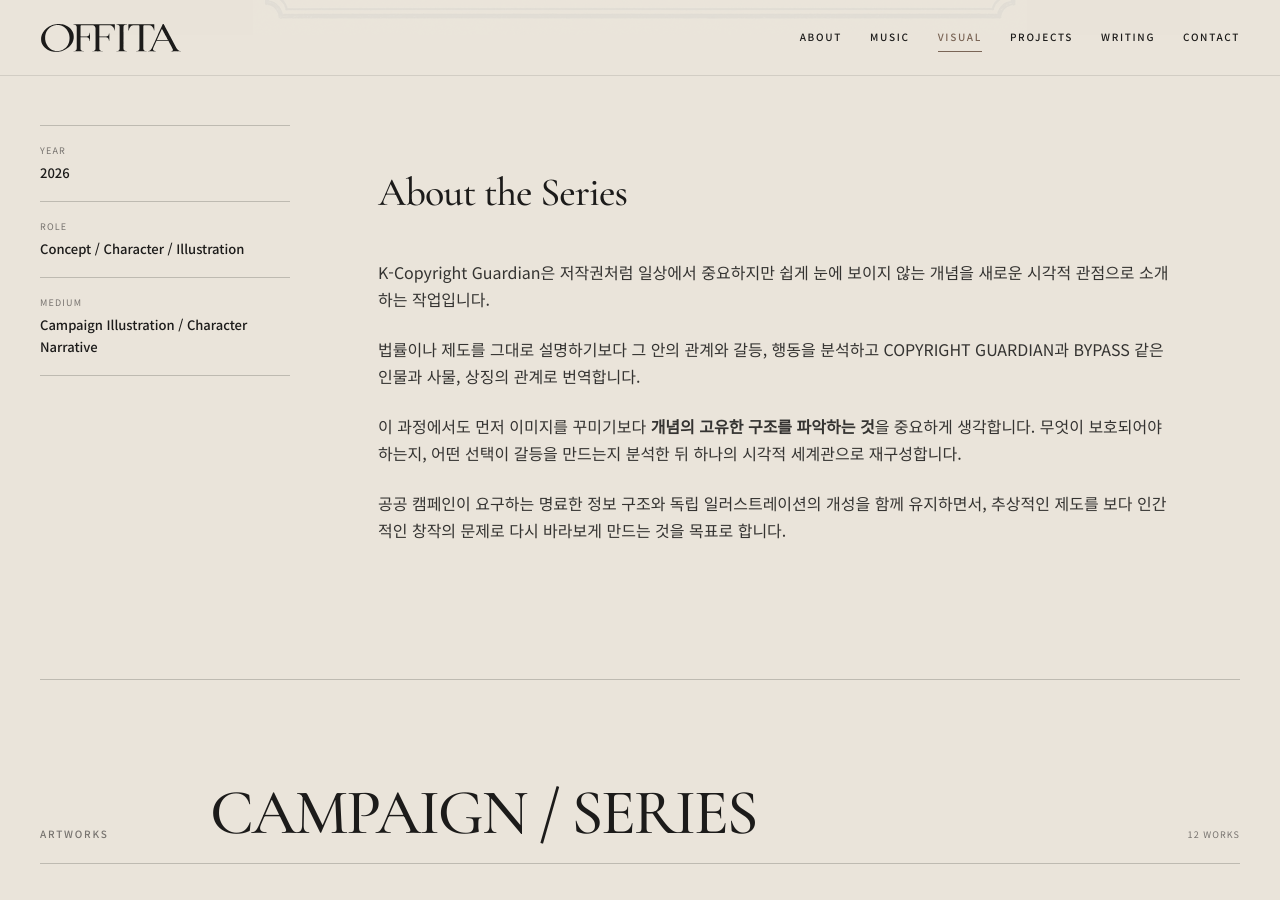
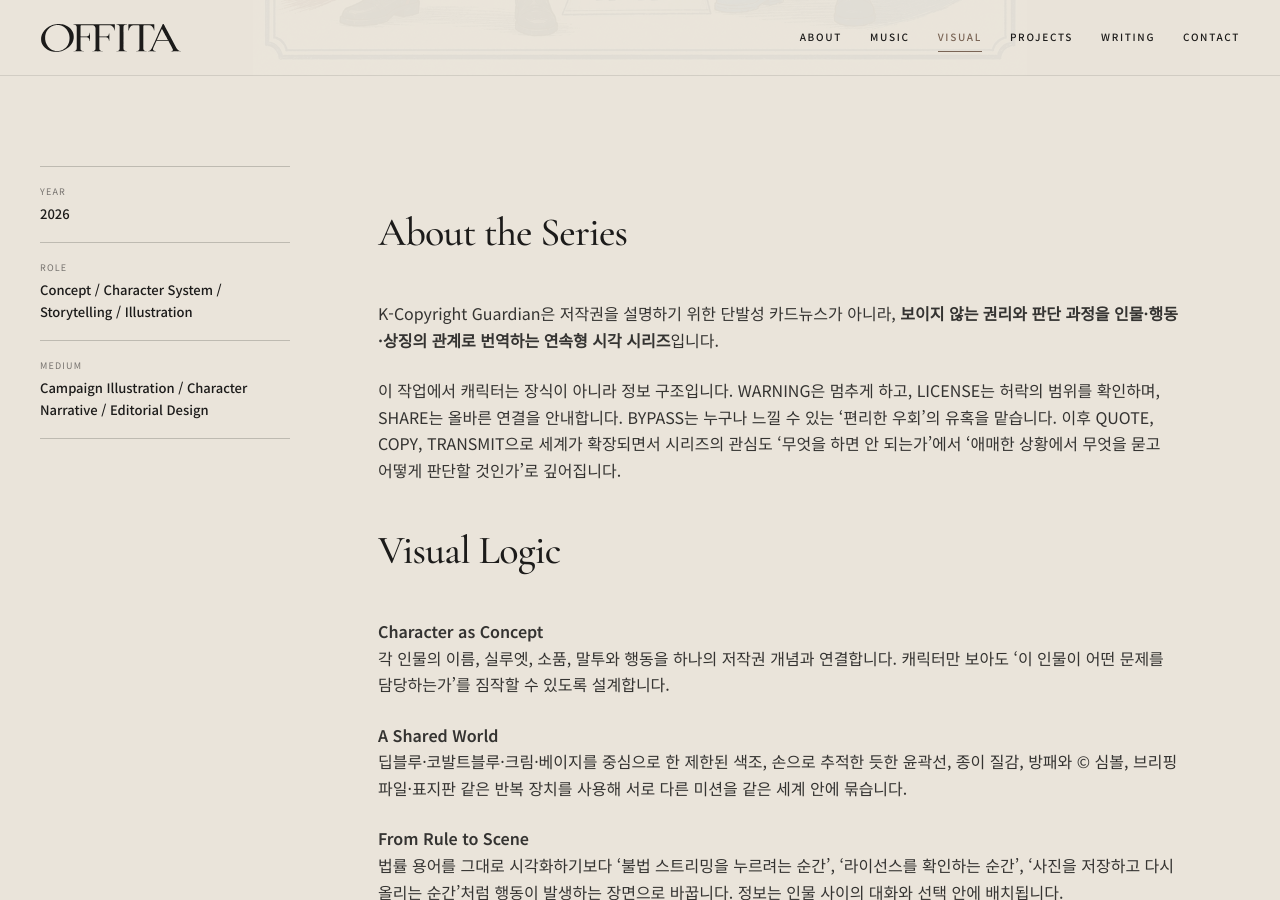
Before and after one commit to offitaamor/offitaamor.github.io, a Jekyll site: the page built from _visual/k-copyright-guardian.md, in a window 1280 px wide and 900 px high, scrolled down 1338 px. Built offline with Jekyll 4.4.1, drawn with Linux system fonts in a browser that asks for light colours; some of the changed text lies outside the part shown.

Commit message:
Expand K-Copyright Guardian visual series archive

```diff
--- a/_visual/k-copyright-guardian.md
+++ b/_visual/k-copyright-guardian.md
@@ -5,68 +5,119 @@
 order: 2
 category: "VISUAL / PUBLIC CAMPAIGN"
 year: "2026"
-role: "Concept / Character / Illustration"
-medium: "Campaign Illustration / Character Narrative"
-summary: "저작권과 창작자의 권리처럼 눈에 보이지 않는 개념을 인물과 상징, 서사의 관계로 다시 소개하는 시각 캠페인."
+role: "Concept / Character System / Storytelling / Illustration"
+medium: "Campaign Illustration / Character Narrative / Editorial Design"
+summary: "저작권의 경고·허락·공유·우회·복제·전송처럼 보이지 않는 개념을 캐릭터의 성격과 행동으로 번역하고, 월별 미션을 하나의 연속된 캠페인 세계관으로 구축한 시각 시리즈."
 cover: "/assets/uploads/visual/copyright/cover-01.webp"
 featured: true
 external_url: ""
 gallery:
-  - title: "Campaign Cover 01"
-    group: "CAMPAIGN / SERIES"
+  - title: "Becoming the Copyright Guardian"
+    group: "JUNE / BECOMING THE GUARDIAN"
+    remote_image: "https://drive.google.com/thumbnail?id=1gpxuMJGNu9oWt2obyDhTLO68SMjY-oIm&sz=w1600"
+    drive_url: "https://drive.google.com/file/d/1gpxuMJGNu9oWt2obyDhTLO68SMjY-oIm/view"
+    note: "발대식을 단순한 행사 후기가 아니라 저작권 보호자의 역할을 부여받는 위촉 장면으로 재구성한 시리즈의 시작점."
+  - title: "The Beginning"
+    group: "JUNE / BECOMING THE GUARDIAN"
+    remote_image: "https://drive.google.com/thumbnail?id=1YhUF9hrk-TrEBR_u6T1MLEQHUlwan-gG&sz=w1600"
+    drive_url: "https://drive.google.com/file/d/1YhUF9hrk-TrEBR_u6T1MLEQHUlwan-gG/view"
+    note: "실제 발대식 기록을 아날로그 브리핑 파일의 시각 언어 안에 배치했다."
+  - title: "Copyright in My Practice"
+    group: "JUNE / BECOMING THE GUARDIAN"
+    remote_image: "https://drive.google.com/thumbnail?id=1CXsoZcFA01te7zj7W3A_Xl9uNxadQo1Q&sz=w1600"
+    drive_url: "https://drive.google.com/file/d/1CXsoZcFA01te7zj7W3A_Xl9uNxadQo1Q/view"
+    note: "음악과 시각 작업을 병행하는 실제 창작 환경을 통해 저작권을 추상적 제도가 아닌 제작 과정의 문제로 연결했다."
+  - title: "The Three Pillars of Copyright"
+    group: "JULY / WARNING · LICENSE · SHARE"
+    remote_image: "https://drive.google.com/thumbnail?id=11dVw7YZihFoE8Ntn8sfBElHABhHp16ko&sz=w1600"
+    drive_url: "https://drive.google.com/file/d/11dVw7YZihFoE8Ntn8sfBElHABhHp16ko/view"
+    note: "WARNING, LICENSE, SHARE를 서로 다른 성격의 인물로 만들고 ‘멈추기 · 확인하기 · 올바르게 공유하기’를 하나의 캐릭터 시스템으로 구조화했다."
+  - title: "BYPASS / Cover 01"
+    group: "AUGUST / BYPASS"
     image: "/assets/uploads/visual/copyright/cover-01.webp"
     drive_url: "https://drive.google.com/file/d/1iABAMeS6ZBusiYbI0dhK3Y9jPb3C6wOv/view"
-  - title: "Campaign Cover 02"
-    group: "CAMPAIGN / SERIES"
+    note: "편한 우회로를 제안하는 BYPASS와 권리의 길을 지키는 COPYRIGHT GUARDIAN을 한 화면에 대비시킨 메인 비주얼."
+  - title: "BYPASS / Cover 02"
+    group: "AUGUST / BYPASS"
     image: "/assets/uploads/visual/copyright/cover-02.webp"
     drive_url: "https://drive.google.com/file/d/1eOIH2l3sfCVXXRD7lb5uXqyXZe8HFFWq/view"
   - title: "MISSION 01"
-    group: "CAMPAIGN / SERIES"
+    group: "AUGUST / BYPASS"
     image: "/assets/uploads/visual/copyright/mission-01.webp"
     drive_url: "https://drive.google.com/file/d/1SFCQednIWWgDB5SHnrfUanbYzirPkveg/view"
+    note: "불법 스트리밍의 유혹을 하나의 상황과 선택으로 시각화."
   - title: "MISSION 02"
-    group: "CAMPAIGN / SERIES"
+    group: "AUGUST / BYPASS"
     image: "/assets/uploads/visual/copyright/mission-02.webp"
     drive_url: "https://drive.google.com/file/d/1T91WZHvmj2z-izFl0e9I-pLGPWtkp6qH/view"
   - title: "MISSION 03"
-    group: "CAMPAIGN / SERIES"
+    group: "AUGUST / BYPASS"
     image: "/assets/uploads/visual/copyright/mission-03.webp"
     drive_url: "https://drive.google.com/file/d/1hXiRnhxcTbZUJEwzgz-xgMDHMKoVHsaQ/view"
   - title: "MISSION 04"
-    group: "CAMPAIGN / SERIES"
+    group: "AUGUST / BYPASS"
     image: "/assets/uploads/visual/copyright/mission-04.webp"
     drive_url: "https://drive.google.com/file/d/1AzhKO9Dr8GmfjK6QfjerbPMhPK6AuI_L/view"
   - title: "MISSION 05"
-    group: "CAMPAIGN / SERIES"
+    group: "AUGUST / BYPASS"
     image: "/assets/uploads/visual/copyright/mission-05.webp"
     drive_url: "https://drive.google.com/file/d/11KNif4Qv53sV1NXhhb0qm9wWXle730Rj/view"
   - title: "MISSION 06"
-    group: "CAMPAIGN / SERIES"
+    group: "AUGUST / BYPASS"
     image: "/assets/uploads/visual/copyright/mission-06.webp"
     drive_url: "https://drive.google.com/file/d/1LBQkmv7w8PQWNcdP3cdsc3NioY9ax8Gs/view"
   - title: "MISSION 07"
-    group: "CAMPAIGN / SERIES"
+    group: "AUGUST / BYPASS"
     image: "/assets/uploads/visual/copyright/mission-07.webp"
     drive_url: "https://drive.google.com/file/d/1pFIEhTuCl_E-lr6AkC5o1iFscu8l67y5/view"
   - title: "MISSION 08"
-    group: "CAMPAIGN / SERIES"
+    group: "AUGUST / BYPASS"
     image: "/assets/uploads/visual/copyright/mission-08.webp"
     drive_url: "https://drive.google.com/file/d/1YHLfrZD1XpXMeaaAG5aMQ6ykQcSbBGAk/view"
   - title: "MISSION 09"
-    group: "CAMPAIGN / SERIES"
+    group: "AUGUST / BYPASS"
     image: "/assets/uploads/visual/copyright/mission-09.webp"
     drive_url: "https://drive.google.com/file/d/1WOrpd49hw_mAcvDH1dWWLVGinNp4dCZf/view"
   - title: "MISSION 10"
-    group: "CAMPAIGN / SERIES"
+    group: "AUGUST / BYPASS"
     image: "/assets/uploads/visual/copyright/mission-10.webp"
     drive_url: "https://drive.google.com/file/d/1maRBk7z43eNaf7jtisgrCMhXty-ka8m3/view"
+    note: "‘결국 선택하는 사람은 우리 자신’이라는 결론으로 세계관의 갈등을 이용자의 행동으로 되돌린다."
 ---
 ## About the Series
 
-K-Copyright Guardian은 저작권처럼 일상에서 중요하지만 쉽게 눈에 보이지 않는 개념을 새로운 시각적 관점으로 소개하는 작업입니다.
+K-Copyright Guardian은 저작권을 설명하기 위한 단발성 카드뉴스가 아니라, **보이지 않는 권리와 판단 과정을 인물·행동·상징의 관계로 번역하는 연속형 시각 시리즈**입니다.
 
-법률이나 제도를 그대로 설명하기보다 그 안의 관계와 갈등, 행동을 분석하고 COPYRIGHT GUARDIAN과 BYPASS 같은 인물과 사물, 상징의 관계로 번역합니다.
+이 작업에서 캐릭터는 장식이 아니라 정보 구조입니다. WARNING은 멈추게 하고, LICENSE는 허락의 범위를 확인하며, SHARE는 올바른 연결을 안내합니다. BYPASS는 누구나 느낄 수 있는 ‘편리한 우회’의 유혹을 맡습니다. 이후 QUOTE, COPY, TRANSMIT으로 세계가 확장되면서 시리즈의 관심도 ‘무엇을 하면 안 되는가’에서 ‘애매한 상황에서 무엇을 묻고 어떻게 판단할 것인가’로 깊어집니다.
 
-이 과정에서도 먼저 이미지를 꾸미기보다 **개념의 고유한 구조를 파악하는 것**을 중요하게 생각합니다. 무엇이 보호되어야 하는지, 어떤 선택이 갈등을 만드는지 분석한 뒤 하나의 시각적 세계관으로 재구성합니다.
+## Visual Logic
 
-공공 캠페인이 요구하는 명료한 정보 구조와 독립 일러스트레이션의 개성을 함께 유지하면서, 추상적인 제도를 보다 인간적인 창작의 문제로 다시 바라보게 만드는 것을 목표로 합니다.
+**Character as Concept**
+각 인물의 이름, 실루엣, 소품, 말투와 행동을 하나의 저작권 개념과 연결합니다. 캐릭터만 보아도 ‘이 인물이 어떤 문제를 담당하는가’를 짐작할 수 있도록 설계합니다.
+
+**A Shared World**
+딥블루·코발트블루·크림·베이지를 중심으로 한 제한된 색조, 손으로 추적한 듯한 윤곽선, 종이 질감, 방패와 © 심볼, 브리핑 파일·표지판 같은 반복 장치를 사용해 서로 다른 미션을 같은 세계 안에 묶습니다.
+
+**From Rule to Scene**
+법률 용어를 그대로 시각화하기보다 ‘불법 스트리밍을 누르려는 순간’, ‘라이선스를 확인하는 순간’, ‘사진을 저장하고 다시 올리는 순간’처럼 행동이 발생하는 장면으로 바꿉니다. 정보는 인물 사이의 대화와 선택 안에 배치됩니다.
+
+**Campaign × Artwork**
+공공 캠페인이 요구하는 명료한 메시지를 유지하면서도, 독립 일러스트레이션과 포스터처럼 한 장 자체로 감상할 수 있는 밀도를 함께 추구합니다. 6월에는 직접 제작한 테마 음악 **〈COPYRIGHT GUARDIAN〉**을 결합해 시각 세계관을 사운드까지 확장했습니다.
+
+## Series Development
+
+**JUNE — BECOMING THE GUARDIAN**
+발대식 후기를 히어로의 ‘위촉식’으로 바꾸면서 COPYRIGHT GUARDIAN 세계관과 기본 시각 언어를 만들었습니다.
+
+**JULY — THE THREE PILLARS OF COPYRIGHT**
+WARNING · LICENSE · SHARE라는 세 인물을 통해 ‘멈추고, 확인하고, 올바르게 공유한다’는 행동 원칙을 캐릭터 시스템으로 만들었습니다.
+
+**AUGUST — BYPASS**
+저작권 침해를 단순한 악행보다 ‘쉽고 편한 우회로를 선택하고 싶은 유혹’으로 바라보고, BYPASS와 COPYRIGHT GUARDIAN의 대비를 통해 이용자의 선택을 중심에 놓았습니다.
+
+**SEPTEMBER — QUOTE / COPY × TRANSMIT**
+QUOTE는 폰트·음악·AI 이미지처럼 경계가 모호한 창작 문제에서 ‘묻고, 구분하고, 확인하는 법’을 담당합니다. COPY와 TRANSMIT은 디지털 환경의 복제와 전송 기능을 각각 의인화해, 한 창작물이 사람 사이를 이동하면서 출처와 권리가 어떻게 흐려질 수 있는지를 다룹니다.
+
+이 시리즈의 공통된 목표는 저작권을 두려운 규칙으로 만드는 것이 아니라, **창작과 이용의 순간에 한 번 더 멈추고 확인할 수 있는 감각을 시각적으로 만드는 것**입니다.
+
+<p><a href="/projects/k-copyright-guardian/">PROJECT CASE STUDY →</a></p>
```
